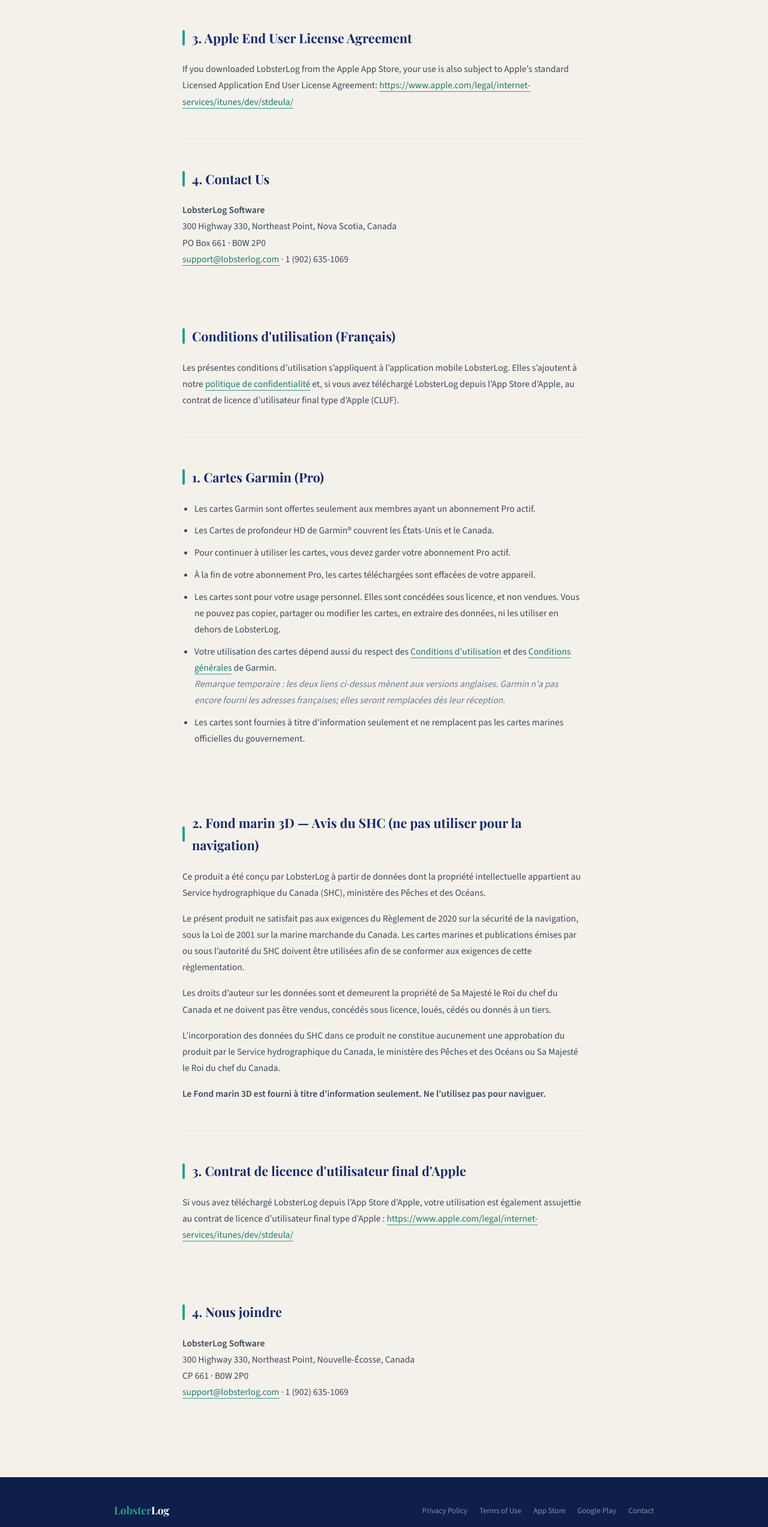
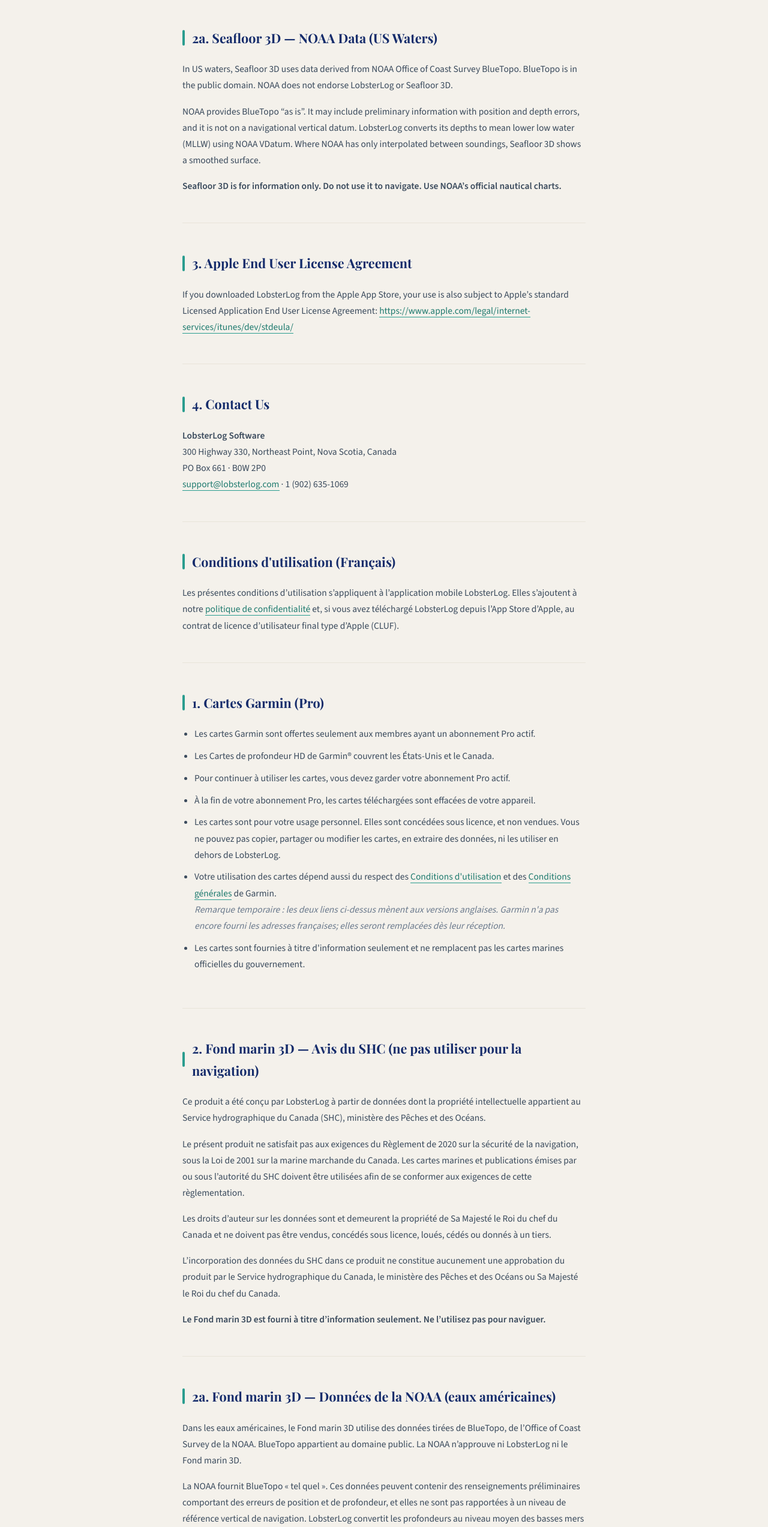
Before and after one commit to lobsterlogapp-cmyk/lobsterlog-website, a plain HTML site: page terms.html in a window 1280 px wide. Shown: the part 1406-3951 px from the top of the page at 60% size. Drawn offline with nearby package versions, Linux system fonts and the light colour scheme.

Commit message:
Terms: add the NOAA BlueTopo credit for Seafloor 3D in US waters

```diff
--- a/terms.html
+++ b/terms.html
@@ -432,6 +432,13 @@
       <p style="margin-top:1rem;"><strong>Seafloor 3D is for information only. Do not use it to navigate.</strong></p>
     </div>
 
+    <div class="prose-section" id="noaa">
+      <h2>2a. Seafloor 3D — NOAA Data (US Waters)</h2>
+      <p>In US waters, Seafloor 3D uses data derived from NOAA Office of Coast Survey BlueTopo. BlueTopo is in the public domain. NOAA does not endorse LobsterLog or Seafloor 3D.</p>
+      <p style="margin-top:1rem;">NOAA provides BlueTopo “as is”. It may include preliminary information with position and depth errors, and it is not on a navigational vertical datum. LobsterLog converts its depths to mean lower low water (MLLW) using NOAA VDatum. Where NOAA has only interpolated between soundings, Seafloor 3D shows a smoothed surface.</p>
+      <p style="margin-top:1rem;"><strong>Seafloor 3D is for information only. Do not use it to navigate. Use NOAA’s official nautical charts.</strong></p>
+    </div>
+
     <div class="prose-section">
       <h2>3. Apple End User License Agreement</h2>
       <p>If you downloaded LobsterLog from the Apple App Store, your use is also subject to Apple’s standard Licensed Application End User License Agreement: <a href="https://www.apple.com/legal/internet-services/itunes/dev/stdeula/" target="_blank" rel="noopener">https://www.apple.com/legal/internet-services/itunes/dev/stdeula/</a></p>
@@ -471,6 +478,13 @@
       <p style="margin-top:1rem;">Les droits d’auteur sur les données sont et demeurent la propriété de Sa Majesté le Roi du chef du Canada et ne doivent pas être vendus, concédés sous licence, loués, cédés ou donnés à un tiers.</p>
       <p style="margin-top:1rem;">L’incorporation des données du SHC dans ce produit ne constitue aucunement une approbation du produit par le Service hydrographique du Canada, le ministère des Pêches et des Océans ou Sa Majesté le Roi du chef du Canada.</p>
       <p style="margin-top:1rem;"><strong>Le Fond marin 3D est fourni à titre d’information seulement. Ne l’utilisez pas pour naviguer.</strong></p>
+    </div>
+
+    <div class="prose-section" id="noaa-fr">
+      <h2>2a. Fond marin 3D — Données de la NOAA (eaux américaines)</h2>
+      <p>Dans les eaux américaines, le Fond marin 3D utilise des données tirées de BlueTopo, de l’Office of Coast Survey de la NOAA. BlueTopo appartient au domaine public. La NOAA n’approuve ni LobsterLog ni le Fond marin 3D.</p>
+      <p style="margin-top:1rem;">La NOAA fournit BlueTopo « tel quel ». Ces données peuvent contenir des renseignements préliminaires comportant des erreurs de position et de profondeur, et elles ne sont pas rapportées à un niveau de référence vertical de navigation. LobsterLog convertit les profondeurs au niveau moyen des basses mers inférieures (MLLW) à l’aide de VDatum de la NOAA. Là où la NOAA a seulement interpolé entre des sondages, le Fond marin 3D montre une surface lissée.</p>
+      <p style="margin-top:1rem;"><strong>Le Fond marin 3D est fourni à titre d’information seulement. Ne l’utilisez pas pour naviguer. Utilisez les cartes marines officielles de la NOAA.</strong></p>
     </div>
 
     <div class="prose-section">
```
